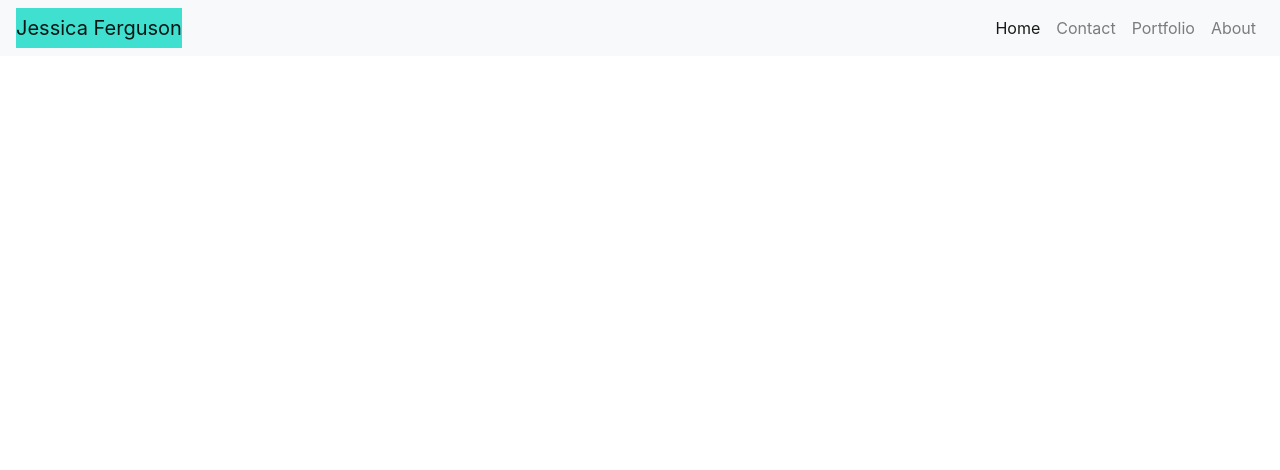
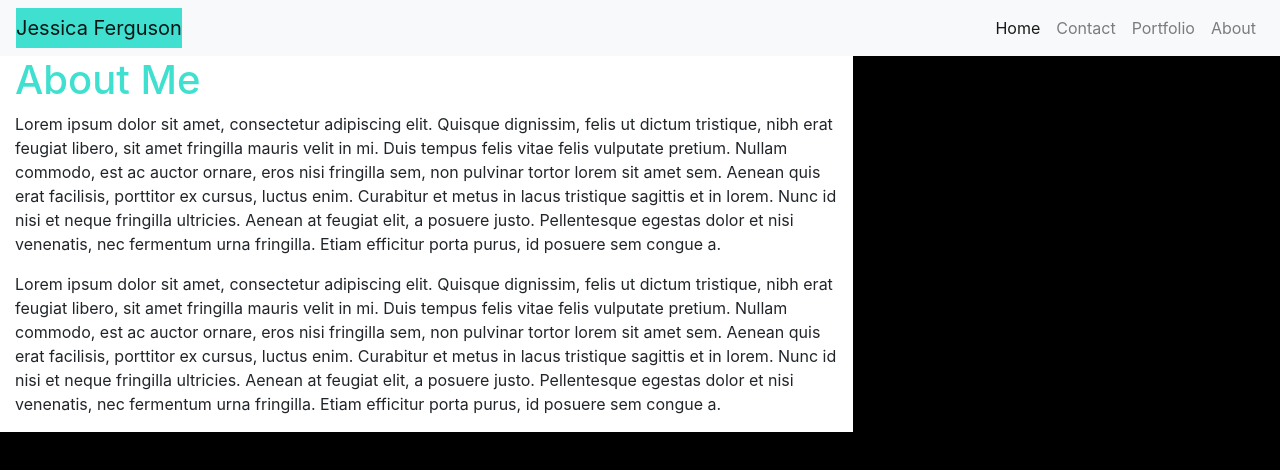
Before and after one commit to JFerguson1903/Unit2-HW, a plain HTML site: page index.html in a window 1280 px wide. Drawn offline with nearby package versions, Linux system fonts and the light colour scheme.

Commit message:
about pg content area created

```diff
--- a/index.html
+++ b/index.html
@@ -33,6 +33,23 @@
         </div>
     </nav>
 
+    <div class="container-fluid">
+        <div class="row">
+            <div class="col-8">
+                <h1>About Me</h1>
+                <p>
+                    Lorem ipsum dolor sit amet, consectetur adipiscing elit. Quisque dignissim, felis ut dictum tristique, nibh erat feugiat libero, sit amet fringilla mauris velit in mi. Duis tempus felis vitae felis vulputate pretium. Nullam commodo, est ac auctor ornare,
+                    eros nisi fringilla sem, non pulvinar tortor lorem sit amet sem. Aenean quis erat facilisis, porttitor ex cursus, luctus enim. Curabitur et metus in lacus tristique sagittis et in lorem. Nunc id nisi et neque fringilla ultricies. Aenean
+                    at feugiat elit, a posuere justo. Pellentesque egestas dolor et nisi venenatis, nec fermentum urna fringilla. Etiam efficitur porta purus, id posuere sem congue a.
+                </p>
+                <p>
+                    Lorem ipsum dolor sit amet, consectetur adipiscing elit. Quisque dignissim, felis ut dictum tristique, nibh erat feugiat libero, sit amet fringilla mauris velit in mi. Duis tempus felis vitae felis vulputate pretium. Nullam commodo, est ac auctor ornare,
+                    eros nisi fringilla sem, non pulvinar tortor lorem sit amet sem. Aenean quis erat facilisis, porttitor ex cursus, luctus enim. Curabitur et metus in lacus tristique sagittis et in lorem. Nunc id nisi et neque fringilla ultricies. Aenean
+                    at feugiat elit, a posuere justo. Pellentesque egestas dolor et nisi venenatis, nec fermentum urna fringilla. Etiam efficitur porta purus, id posuere sem congue a.
+                </p>
+            </div>
+        </div>
+    </div>
 
 
     <!-- Option 1: jQuery and Bootstrap Bundle (includes Popper) -->
--- a/style.css
+++ b/style.css
@@ -1,3 +1,15 @@
+body {
+    background-color: black;
+}
+
 .navbar-brand {
     background-color: turquoise;
 }
+
+.col-8 {
+    background-color: white;
+}
+
+.col-8 h1 {
+    color: turquoise;
+}
```
